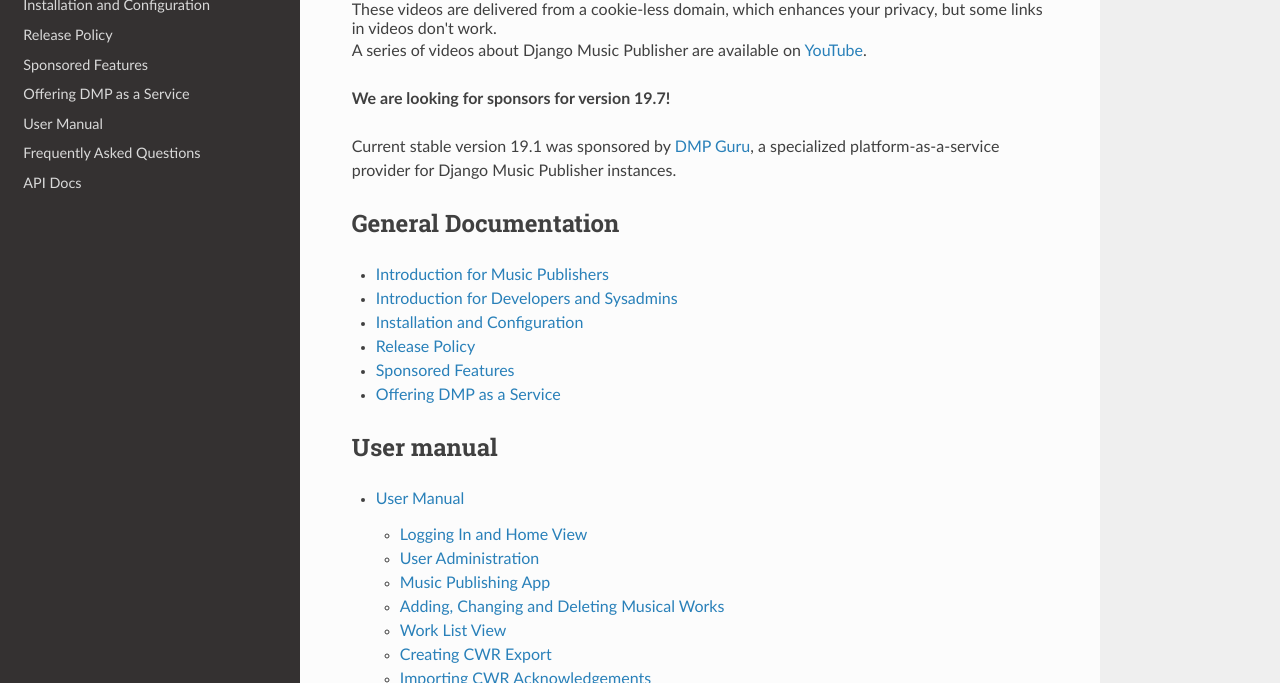
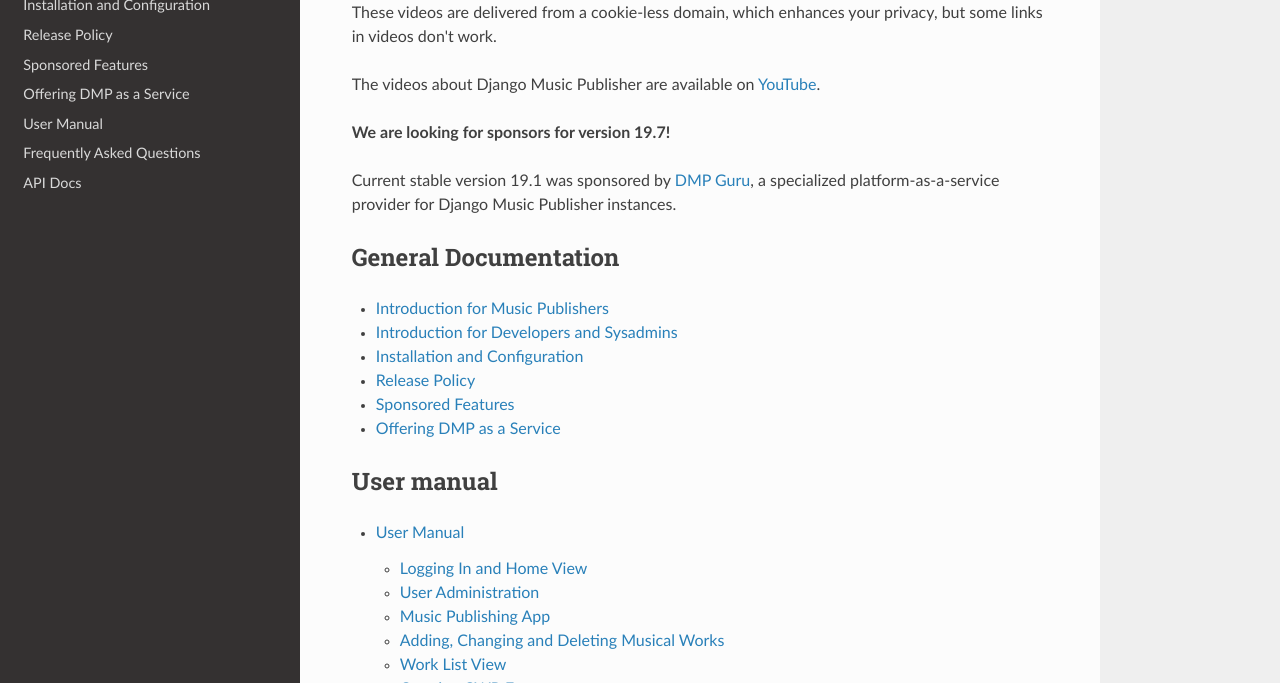
Before and after one commit to matijakolaric-com/django-music-publisher, a Sphinx documentation site: the page built from docs/index.rst, in a window 1280 px wide and 900 px high, scrolled down 627 px, cut to the strip 217-900 px from the top of the window. Built offline with Sphinx 7.4.7 and the Read the Docs theme 2.0.0, drawn with Linux system fonts in a browser that asks for light colours.

```diff
--- a/docs/index.rst
+++ b/docs/index.rst
@@ -29,9 +29,9 @@ It uses **Common Works Registration (CWR)** protocol for batch registration of m
 .. raw:: html
 
    <iframe width="704" height="396" src="https://www.youtube-nocookie.com/embed?listType=playlist&list=PLQ3e-DuNTFt-mwtKvFLK1euk5uCZdhCUP" frameborder="0" allowfullscreen="1">&nbsp;</iframe>
-   These videos are delivered from a cookie-less domain, which enhances your privacy, but some links in videos don't work.<br/>
+   <p>These videos are delivered from a cookie-less domain, which enhances your privacy, but some links in videos don't work.</p>
 
-A series of videos about Django Music Publisher are available on `YouTube <https://www.youtube.com/watch?v=P57hoY9wwH4&list=PLQ3e-DuNTFt-mwtKvFLK1euk5uCZdhCUP>`_.
+The videos about Django Music Publisher are available on `YouTube <https://www.youtube.com/watch?v=P57hoY9wwH4&list=PLQ3e-DuNTFt-mwtKvFLK1euk5uCZdhCUP>`_.
 
 **We are looking for sponsors for version 19.7!**
 
```
